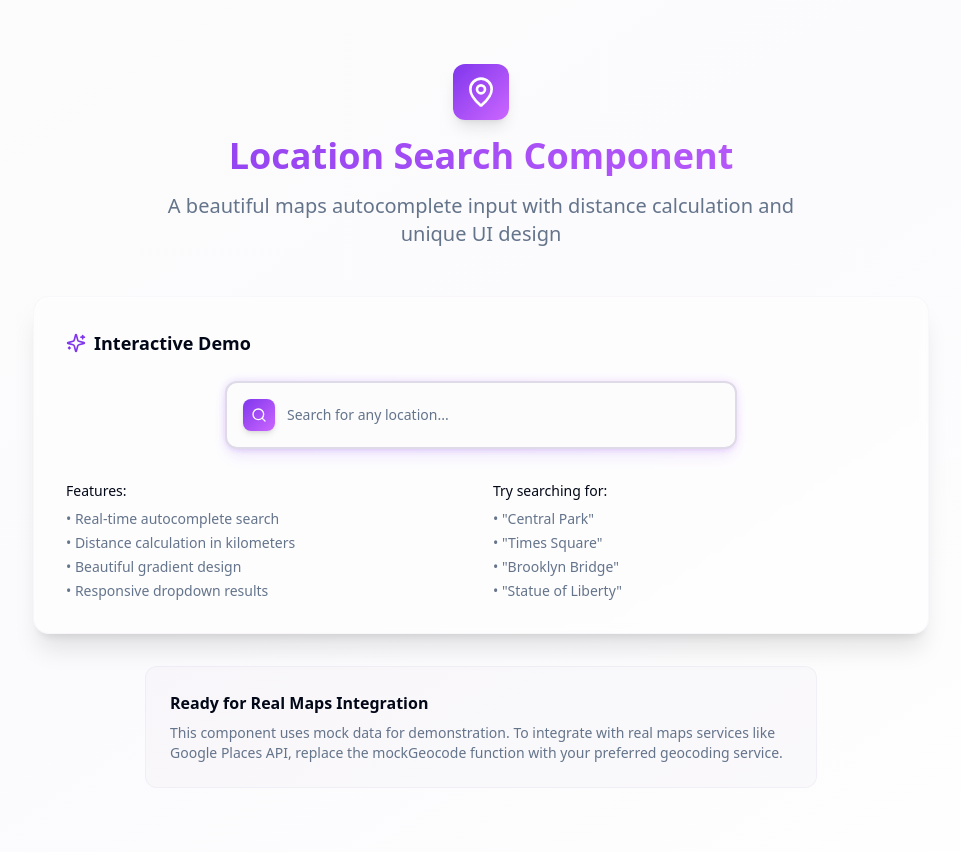
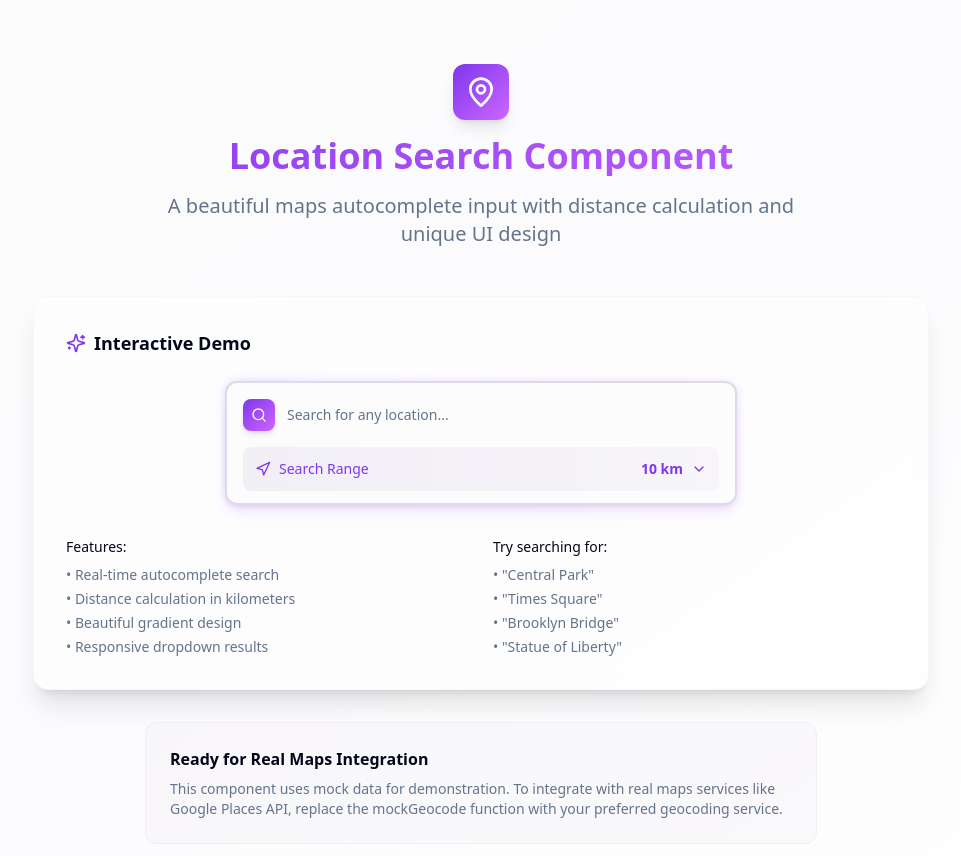
Before and after one commit to 1r0n51uv/geo-map-wizard, a React (Vite) app: page / in a window 1280 px wide. Shown: the top 856 px of the page, without its empty margins (159-1120 px from the left). Built offline with nearby package versions, Linux system fonts and the light colour scheme.

Commit message:
feat: Add selectable distance options
Update the location search component to include a select dropdown for distance options (5, 10, 25, 50 km).

```diff
--- a/src/components/ui/location-search.tsx
+++ b/src/components/ui/location-search.tsx
@@ -1,5 +1,5 @@
 import React, { useState, useRef, useEffect } from 'react';
-import { MapPin, Navigation, Search, X } from 'lucide-react';
+import { MapPin, Navigation, Search, X, ChevronDown } from 'lucide-react';
 import { cn } from '@/lib/utils';
 
 interface LocationResult {
@@ -12,10 +12,18 @@ interface LocationResult {
 
 interface LocationSearchProps {
   onLocationSelect?: (location: LocationResult) => void;
+  onDistanceChange?: (distance: number) => void;
   placeholder?: string;
   userLocation?: { lat: number; lng: number };
   className?: string;
 }
+
+const DISTANCE_OPTIONS = [
+  { value: 5, label: '5 km' },
+  { value: 10, label: '10 km' },
+  { value: 25, label: '25 km' },
+  { value: 50, label: '50 km' },
+];
 
 // Mock geocoding service - replace with real service like Google Places API
 const mockGeocode = async (query: string): Promise<LocationResult[]> => {
@@ -61,6 +69,7 @@ const mockGeocode = async (query: string): Promise<LocationResult[]> => {
 
 export const LocationSearch: React.FC<LocationSearchProps> = ({
   onLocationSelect,
+  onDistanceChange,
   placeholder = "Search for a location...",
   userLocation,
   className
@@ -70,8 +79,11 @@ export const LocationSearch: React.FC<LocationSearchProps> = ({
   const [isOpen, setIsOpen] = useState(false);
   const [isLoading, setIsLoading] = useState(false);
   const [selectedLocation, setSelectedLocation] = useState<LocationResult | null>(null);
+  const [selectedDistance, setSelectedDistance] = useState(10); // Default to 10km
+  const [isDistanceDropdownOpen, setIsDistanceDropdownOpen] = useState(false);
   const inputRef = useRef<HTMLInputElement>(null);
   const dropdownRef = useRef<HTMLDivElement>(null);
+  const distanceDropdownRef = useRef<HTMLDivElement>(null);
 
   useEffect(() => {
     const searchLocations = async () => {
@@ -108,6 +120,13 @@ export const LocationSearch: React.FC<LocationSearchProps> = ({
       ) {
         setIsOpen(false);
       }
+
+      if (
+        distanceDropdownRef.current &&
+        !distanceDropdownRef.current.contains(event.target as Node)
+      ) {
+        setIsDistanceDropdownOpen(false);
+      }
     };
 
     document.addEventListener('mousedown', handleClickOutside);
@@ -119,6 +138,12 @@ export const LocationSearch: React.FC<LocationSearchProps> = ({
     setQuery(location.name);
     setIsOpen(false);
     onLocationSelect?.(location);
+  };
+
+  const handleDistanceSelect = (distance: number) => {
+    setSelectedDistance(distance);
+    setIsDistanceDropdownOpen(false);
+    onDistanceChange?.(distance);
   };
 
   const clearSelection = () => {
@@ -165,19 +190,69 @@ export const LocationSearch: React.FC<LocationSearchProps> = ({
             )}
           </div>
 
+          {/* Distance Range Selector */}
+          <div className="px-4 pb-3">
+            <div className="relative">
+              <button
+                onClick={() => setIsDistanceDropdownOpen(!isDistanceDropdownOpen)}
+                className="w-full flex items-center justify-between bg-gradient-to-r from-location-secondary to-location-secondary/50 rounded-lg p-3 hover:from-location-secondary/80 hover:to-location-secondary/30 transition-all duration-200"
+              >
+                <div className="flex items-center space-x-2">
+                  <Navigation className="w-4 h-4 text-location-primary" />
+                  <span className="text-sm font-medium text-location-primary">Search Range</span>
+                </div>
+                <div className="flex items-center space-x-2">
+                  <span className="text-sm font-bold text-location-primary">
+                    {selectedDistance} km
+                  </span>
+                  <ChevronDown className={cn(
+                    "w-4 h-4 text-location-primary transition-transform duration-200",
+                    isDistanceDropdownOpen && "rotate-180"
+                  )} />
+                </div>
+              </button>
+
+              {/* Distance Dropdown */}
+              {isDistanceDropdownOpen && (
+                <div
+                  ref={distanceDropdownRef}
+                  className="absolute top-full left-0 right-0 mt-2 bg-white border border-location-border rounded-lg shadow-xl shadow-location-shadow/20 z-[60] overflow-hidden"
+                >
+                  {DISTANCE_OPTIONS.map((option) => (
+                    <button
+                      key={option.value}
+                      onClick={() => handleDistanceSelect(option.value)}
+                      className={cn(
+                        "w-full text-left p-3 hover:bg-location-secondary/50 transition-colors border-b border-location-border/30 last:border-b-0",
+                        selectedDistance === option.value && "bg-location-secondary text-location-primary font-medium"
+                      )}
+                    >
+                      <div className="flex items-center justify-between">
+                        <span className="text-sm">{option.label}</span>
+                        {selectedDistance === option.value && (
+                          <div className="w-2 h-2 bg-location-primary rounded-full" />
+                        )}
+                      </div>
+                    </button>
+                  ))}
+                </div>
+              )}
+            </div>
+          </div>
+
           {/* Distance Display */}
           {selectedLocation?.distance && (
             <div className="px-4 pb-3">
-              <div className="flex items-center justify-between bg-gradient-to-r from-location-secondary to-location-secondary/50 rounded-lg p-3">
+              <div className="flex items-center justify-between bg-gradient-to-r from-location-accent/10 to-location-accent/5 rounded-lg p-3">
                 <div className="flex items-center space-x-2">
-                  <Navigation className="w-4 h-4 text-location-primary" />
-                  <span className="text-sm font-medium text-location-primary">Distance</span>
+                  <MapPin className="w-4 h-4 text-location-accent" />
+                  <span className="text-sm font-medium text-location-accent">Distance to Location</span>
                 </div>
                 <div className="flex items-center space-x-1">
-                  <span className="text-lg font-bold text-location-primary">
+                  <span className="text-lg font-bold text-location-accent">
                     {selectedLocation.distance.toFixed(1)}
                   </span>
-                  <span className="text-sm text-location-primary/70">km</span>
+                  <span className="text-sm text-location-accent/70">km</span>
                 </div>
               </div>
             </div>
--- a/src/pages/Index.tsx
+++ b/src/pages/Index.tsx
@@ -33,6 +33,9 @@ const Index = () => {
                 placeholder="Search for any location..."
                 onLocationSelect={(location) => {
                   console.log('Selected location:', location);
+                }}
+                onDistanceChange={(distance) => {
+                  console.log('Distance range changed to:', distance, 'km');
                 }}
                 className="w-full max-w-lg"
               />
```
